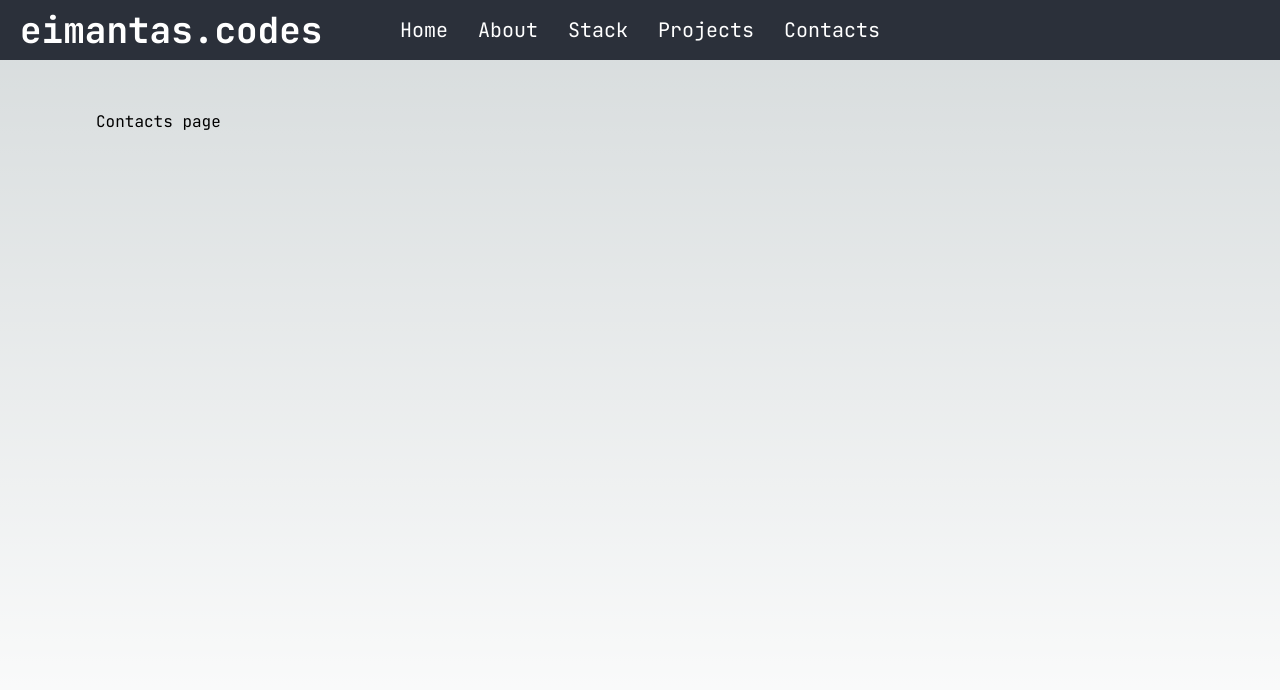
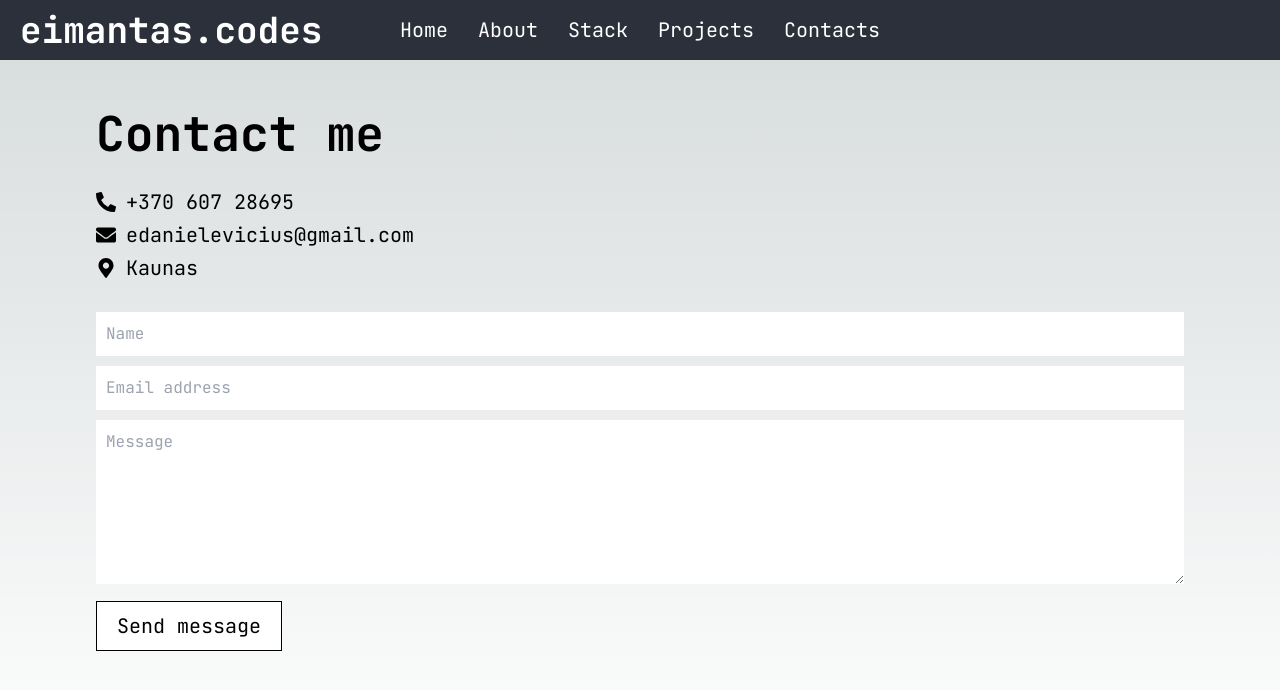
Before and after one commit to eimuciu/portfolio-v2, a Next.js app: page /contacts in a window 1280 px wide. Shown: the top 690 px of the page. Built offline with nearby package versions, Linux system fonts and the light colour scheme.

Commit message:
contact me page

```diff
--- a/src/pages/contacts/index.tsx
+++ b/src/pages/contacts/index.tsx
@@ -1,10 +1,37 @@
 import Layout from '@/app/components/layout';
+import { FaPhoneAlt, FaMapMarkerAlt, FaEnvelope } from 'react-icons/fa';
 
 export default function Contacts() {
   return (
     <Layout>
       <main>
-        <section>Contacts page</section>
+        <section className="font-bold text-5xl mb-[30px]">Contact me</section>
+
+        <div className="text-xl flex items-center mb-[5px]">
+          <FaPhoneAlt className="inline-block me-[10px]" /> +370 607 28695
+        </div>
+        <div className="text-xl flex items-center mb-[5px]">
+          <FaEnvelope className="inline-block me-[10px]" />{' '}
+          edanielevicius@gmail.com
+        </div>
+        <div className="text-xl flex items-center mb-[5px]">
+          <FaMapMarkerAlt className="inline-block me-[10px]" /> Kaunas
+        </div>
+
+        <section className='mt-[30px]'>
+          <form>
+            <div className='mb-[10px] '>
+              <input className='p-[10px] w-[100%]' placeholder='Name'/>
+            </div>
+            <div className='mb-[10px]'>
+              <input className='p-[10px] w-[100%]' placeholder='Email address'/>
+            </div>
+            <div className='mb-[10px]'>
+              <textarea className='p-[10px] w-[100%]' rows={6} placeholder='Message'/>
+            </div>
+          </form>
+        </section>
+        <button className='text-xl bg-[white] px-[20px] py-[10px] border border-black'>Send message</button>
       </main>
     </Layout>
   );
--- a/src/pages/projects/index.tsx
+++ b/src/pages/projects/index.tsx
@@ -58,8 +58,9 @@ export default function Projects() {
               Source code
             </Link>
           </div>
+          {projectList[activeProject.position].liveVersion && (
             <div className="flex items-center text-[#2B303A] text-xl">
-            <BsGlobe className="w-[20px] h-[20px] me-[10px]" />
+              <BsGlobe className="w-[17px] h-[17px] me-[12px]" />
               <Link
                 href={`${projectList[activeProject.position].liveVersion}`}
                 target="_blank"
@@ -68,6 +69,7 @@ export default function Projects() {
                 Live version
               </Link>
             </div>
+          )}
         </section>
       </main>
     </Layout>
```
Lines whose indentation alone changed are shown as unchanged.
